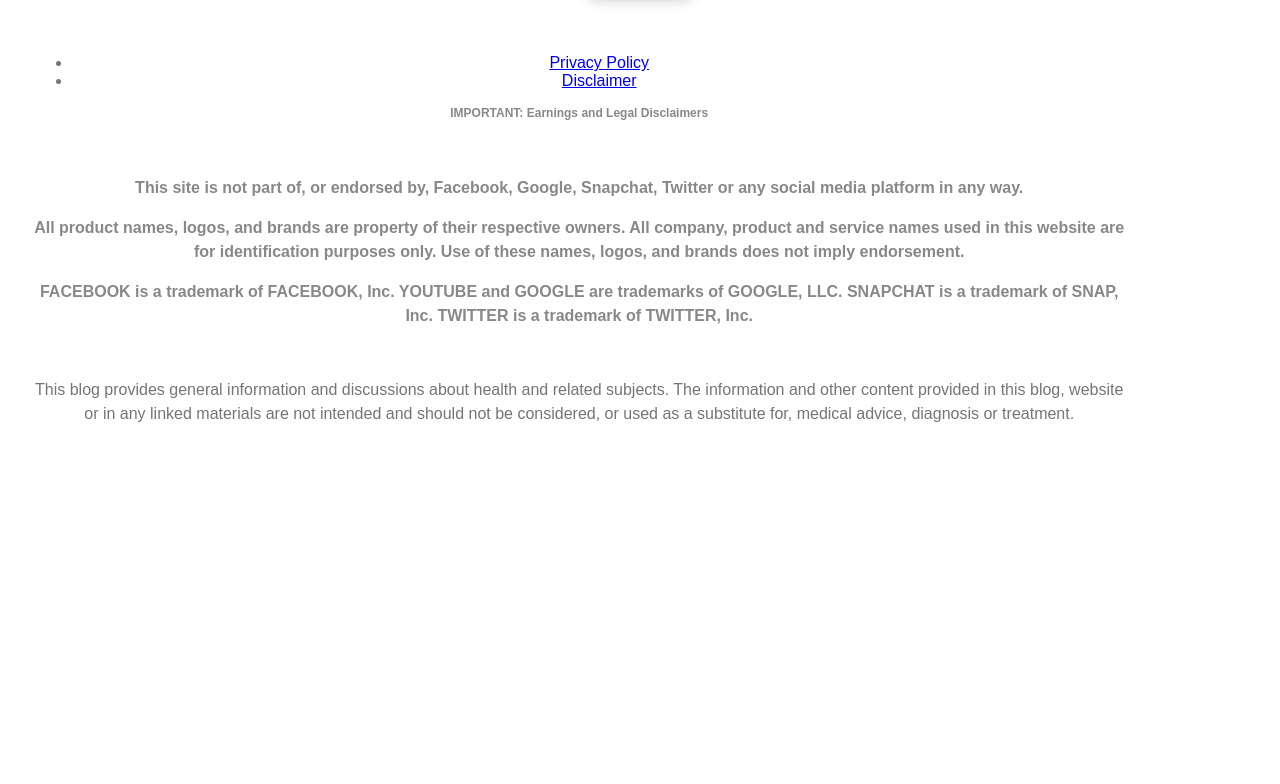
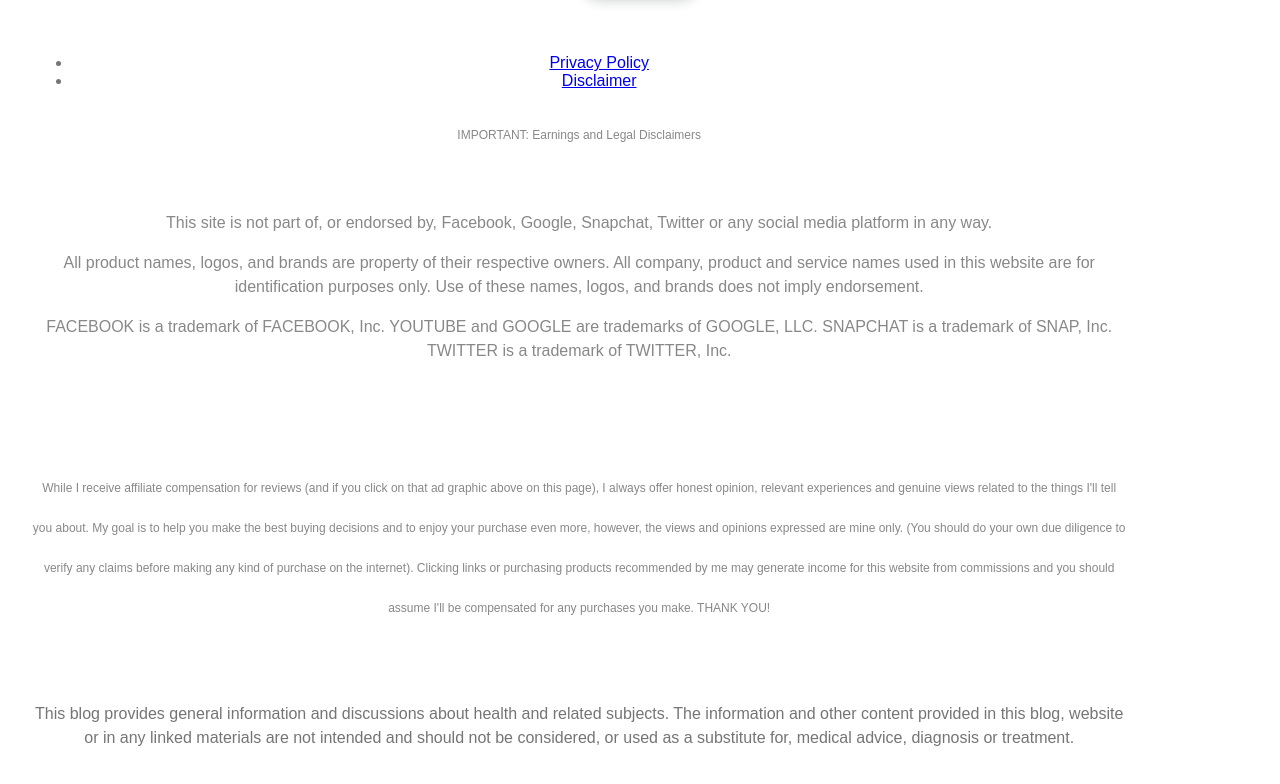
Before and after one commit to myez3k/home_doctor, a plain HTML site: page index.html in a window 1280 px wide. Shown: the part 7424-8208 px from the top of the page. Before the commit the page ends 7898 px from the top, so only its background shows below. Drawn offline with Linux system fonts and the light colour scheme.

Commit message:
Update index.html

```diff
--- a/index.html
+++ b/index.html
@@ -764,13 +764,23 @@ footer {
 
 	<!-- footer disclaimer -->
 
-<h3 style="text-align: center; font-size: 12px; color: rgb(136, 136, 136);" data-bold="inherit" data-gramm="false" contenteditable="false">IMPORTANT: Earnings and Legal Disclaimers<p>&nbsp;</p>
+<h2 style="text-align: center; font-size: 12px; color: rgb(136, 136, 136);" data-bold="inherit" data-gramm="false" contenteditable="false">IMPORTANT: Earnings and Legal Disclaimers<p>&nbsp;</p>
 <p>This site is not part of, or endorsed by, Facebook, Google, Snapchat, Twitter or any social media platform in any way.</p>
 <!--<p>&nbsp;</p>-->
 <p>All product names, logos, and brands are property of their respective owners. All company, product and service names used in this website are for identification purposes only. Use of these names, logos, and brands does not imply endorsement.</p>
 <!--<p>&nbsp;</p>-->
 <p>FACEBOOK is a trademark of FACEBOOK, Inc. YOUTUBE and GOOGLE are trademarks of GOOGLE, LLC. SNAPCHAT is a trademark of SNAP, Inc. TWITTER is a trademark of TWITTER, Inc.</p>
-</h3>
+</h2>
+
+<h2 style="text-align: center; font-size: 12px; color: rgb(136, 136, 136);" data-bold="inherit" data-gramm="false" contenteditable="false">
+<div>&nbsp;</div>
+<div>&nbsp;</div>
+<div>While I receive affiliate compensation for reviews (and if you click on that ad graphic above on this page), I always offer honest opinion, relevant experiences and genuine views related to the things I'll tell you about. My goal is to help you make the best buying decisions and to enjoy your purchase even more, however, the views and opinions expressed are mine only. (You should do your own due diligence to verify any claims before making any kind of purchase on the internet). Clicking links or purchasing products recommended by me may generate income for this website from commissions and you should assume I'll be compensated for any purchases you make.  THANK YOU!</div>
+<div>&nbsp;</div>
+
+</h2>
+
+
 	<br><p>
 	This blog provides general information and discussions about health and related subjects. The information and other content provided in this blog, website or in any linked materials are not intended and should not be considered, or used as a substitute for, medical advice, diagnosis or treatment.
 	</p>
```
